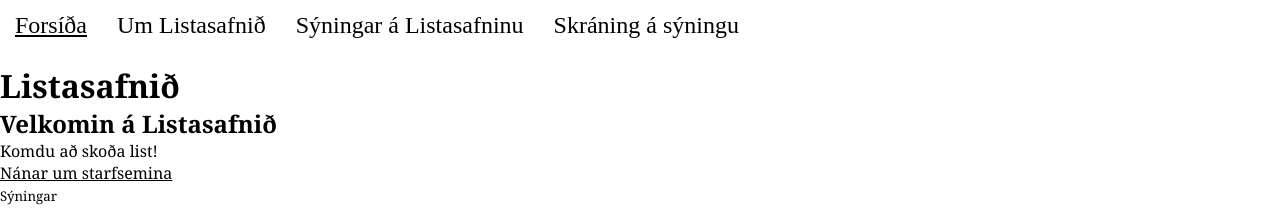
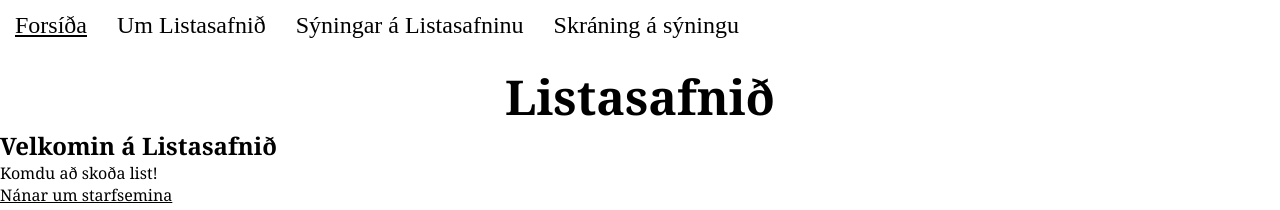
Before and after one commit to heuderhex/vef25verk04, a plain HTML site: page index.html in a window 1280 px wide. Shown: the top 210 px of the page. Drawn offline with Linux system fonts and the light colour scheme.

Commit message:
Update styles.css

```diff
--- a/styles.css
+++ b/styles.css
@@ -160,7 +160,10 @@ text-decoration: underline;
 /** Haus á síðum **/
 
 header {
-  /* TODO */
+  text-align: center; /* h1 í header erfir þetta */
+}
+h1 {
+  font-size: 3rem; /* 3 sinnum 16 default = 48pixlar */
 }
 
 /* TODO fleiri selectorar fyrir hausa */
```
